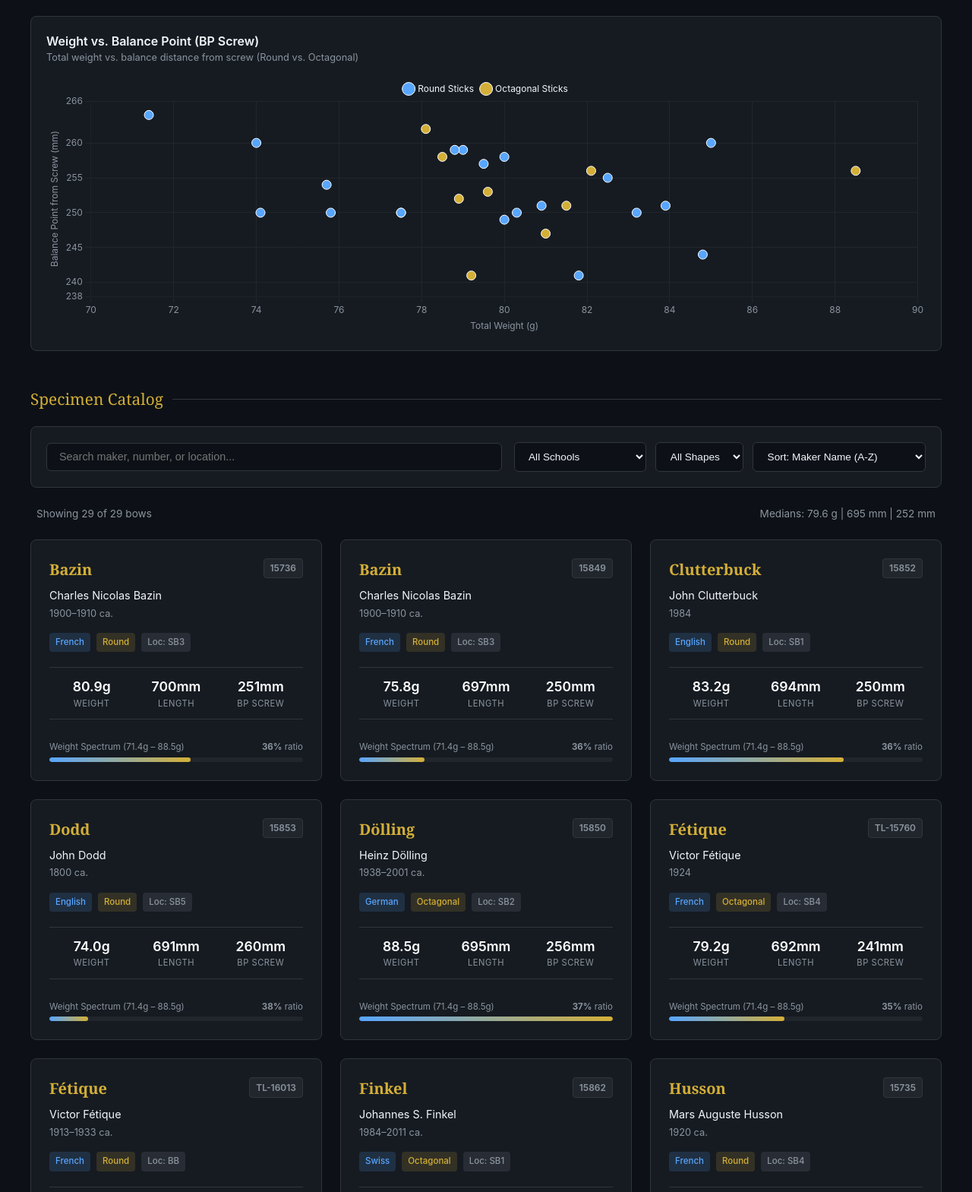
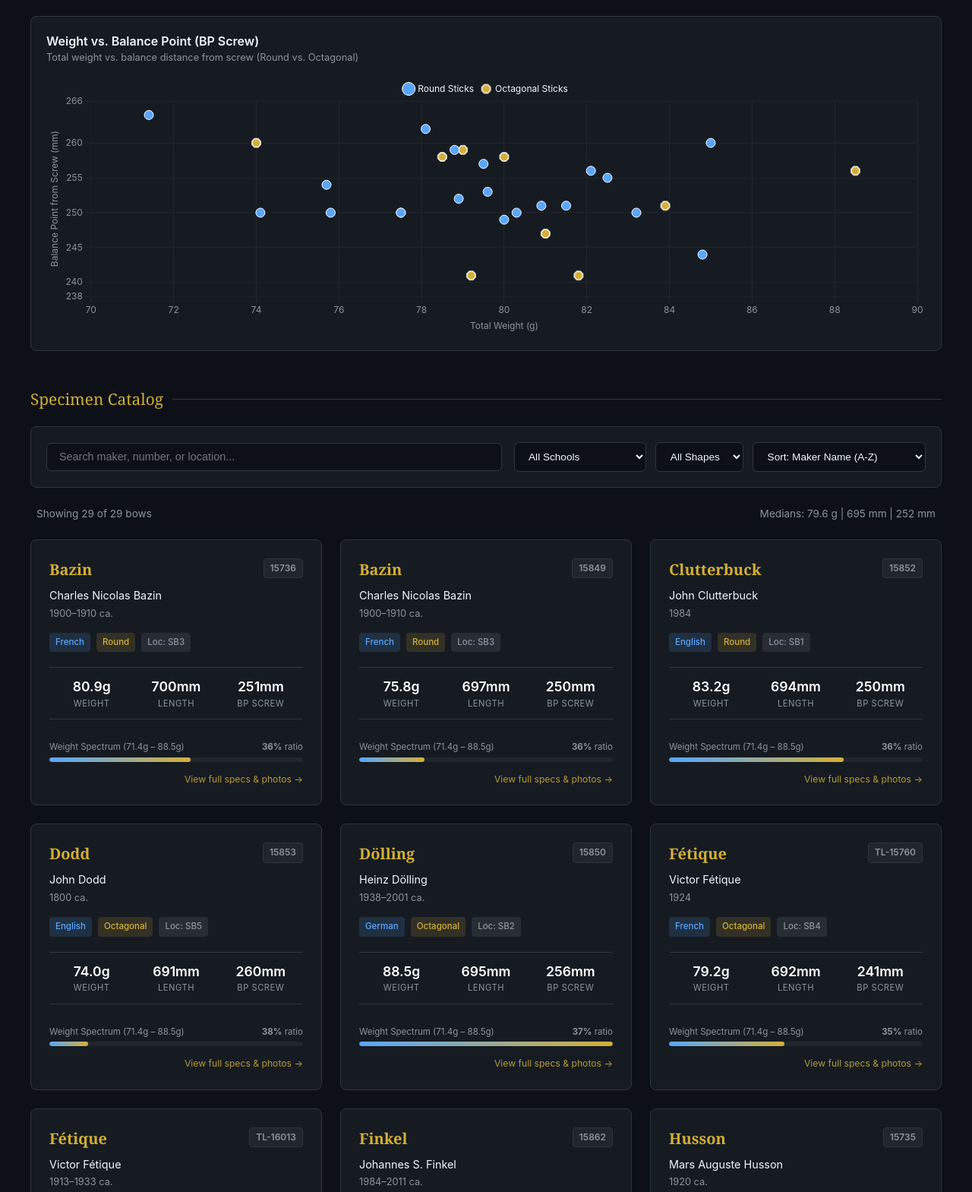
Before and after one commit to jg-mireles/cello-bows, a plain HTML site: page index.html in a window 1280 px wide. Shown: the part 571-2140 px from the top of the page at 76% size. Drawn offline with nearby package versions, Linux system fonts and the light colour scheme.

Commit message:
Update index.html

```diff
--- a/index.html
+++ b/index.html
@@ -5,6 +5,7 @@
   <meta name="viewport" content="width=device-width, initial-scale=1.0">
   <title>Cello Bow Collection | Index & Analytics</title>
   <script src="https://cdnjs.cloudflare.com/ajax/libs/Chart.js/3.9.1/chart.min.js"></script>
+  <script src="data.js"></script>
   <style>
     :root {
       --bg: #0d1117;
@@ -47,8 +48,13 @@
     select:focus { border-color: var(--gold); }
     .counter { max-width: 1200px; margin: 0 auto 1.5rem auto; color: var(--text-muted); font-size: 0.85rem; display: flex; justify-content: space-between; padding: 0 0.5rem; }
     .bow-grid { display: grid; grid-template-columns: repeat(auto-fill, minmax(320px, 1fr)); gap: 1.5rem; max-width: 1200px; margin: 0 auto; }
-    .card { background: var(--card-bg); border: 1px solid var(--border); border-radius: 8px; padding: 1.5rem; display: flex; flex-direction: column; justify-content: space-between; transition: transform 0.15s ease, border-color 0.15s ease; }
-    .card:hover { transform: translateY(-2px); border-color: var(--gold-dim); }
+    a.card {
+      text-decoration: none; color: inherit;
+      background: var(--card-bg); border: 1px solid var(--border); border-radius: 8px; padding: 1.5rem;
+      display: flex; flex-direction: column; justify-content: space-between;
+      transition: transform 0.15s ease, border-color 0.15s ease, box-shadow 0.15s ease;
+    }
+    a.card:hover { transform: translateY(-3px); border-color: var(--gold); box-shadow: 0 6px 20px rgba(0,0,0,0.35); }
     .card-header { display: flex; justify-content: space-between; align-items: flex-start; margin-bottom: 0.5rem; }
     .maker-name { font-family: Georgia, "Times New Roman", serif; font-size: 1.25rem; color: var(--gold); font-weight: 700; }
     .obj-number { font-size: 0.75rem; font-weight: 600; background: var(--tag-bg); border: 1px solid var(--border); padding: 0.2rem 0.5rem; border-radius: 4px; color: var(--text-muted); }
@@ -66,12 +72,13 @@
     .gauge-label { display: flex; justify-content: space-between; font-size: 0.72rem; color: var(--text-muted); margin-bottom: 0.25rem; }
     .gauge-bar-bg { background: var(--tag-bg); height: 6px; border-radius: 3px; overflow: hidden; }
     .gauge-bar-fill { background: linear-gradient(90deg, #58a6ff, #d4af37); height: 100%; border-radius: 3px; }
+    .card-cta { margin-top: 0.9rem; font-size: 0.76rem; color: var(--gold); text-align: right; opacity: 0.85; }
   </style>
 </head>
 <body>
   <header>
     <h1>Cello Bow Collection</h1>
-    <p>Physical Measurements & Benchmark Data (29 Specimens)</p>
+    <p>Physical Measurements & Benchmark Data (29 Specimens) — Click any bow for full specs & photos</p>
   </header>
 
   <div class="section-title">Collection Analytics</div>
@@ -136,39 +143,33 @@
   <div class="bow-grid" id="bowGrid"></div>
 
   <script>
-    const bows = [
-      { loc: "SB3", obj: "15736", maker: "Bazin", attr: "Charles Nicolas Bazin", school: "French", date: "1900–1910 ca.", shape: "Round", weight: 80.9, stick_len: 700, bp_screw: 251, bp_ratio: "36%" },
-      { loc: "SB3", obj: "15849", maker: "Bazin", attr: "Charles Nicolas Bazin", school: "French", date: "1900–1910 ca.", shape: "Round", weight: 75.8, stick_len: 697, bp_screw: 250, bp_ratio: "36%" },
-      { loc: "SB1", obj: "15852", maker: "Clutterbuck", attr: "John Clutterbuck", school: "English", date: "1984", shape: "Round", weight: 83.2, stick_len: 694, bp_screw: 250, bp_ratio: "36%" },
-      { loc: "SB5", obj: "15853", maker: "Dodd", attr: "John Dodd", school: "English", date: "1800 ca.", shape: "Round", weight: 74.0, stick_len: 691, bp_screw: 260, bp_ratio: "38%" },
-      { loc: "SB2", obj: "15850", maker: "Dölling", attr: "Heinz Dölling", school: "German", date: "1938–2001 ca.", shape: "Octagonal", weight: 88.5, stick_len: 695, bp_screw: 256, bp_ratio: "37%" },
-      { loc: "SB1", obj: "15862", maker: "Finkel", attr: "Johannes S. Finkel", school: "Swiss", date: "1984–2011 ca.", shape: "Octagonal", weight: 81.5, stick_len: 697, bp_screw: 251, bp_ratio: "36%" },
-      { loc: "SB4", obj: "TL-15760", maker: "Fétique", attr: "Victor Fétique", school: "French", date: "1924", shape: "Octagonal", weight: 79.2, stick_len: 692, bp_screw: 241, bp_ratio: "35%" },
-      { loc: "BB", obj: "TL-16013", maker: "Fétique", attr: "Victor Fétique", school: "French", date: "1913–1933 ca.", shape: "Round", weight: 80.0, stick_len: 697, bp_screw: 249, bp_ratio: "36%" },
-      { loc: "SB4", obj: "15735", maker: "Husson", attr: "Mars Auguste Husson", school: "French", date: "1920 ca.", shape: "Round", weight: 82.5, stick_len: 690, bp_screw: 255, bp_ratio: "37%" },
-      { loc: "SB4", obj: "15799", maker: "Lamy", attr: "Joseph Alfred Lamy", school: "French", date: "1895–1910 ca.", shape: "Round", weight: 77.5, stick_len: 691, bp_screw: 250, bp_ratio: "36%" },
-      { loc: "SB4", obj: "15863", maker: "Lamy", attr: "Joseph Alfred Lamy", school: "French", date: "1895–1910 ca.", shape: "Octagonal", weight: 78.5, stick_len: 691, bp_screw: 258, bp_ratio: "37%" },
-      { loc: "BB", obj: "TL-16014", maker: "Lamy", attr: "Joseph Alfred Lamy", school: "French", date: "1885–1919 ca.", shape: "Round", weight: 75.7, stick_len: 690, bp_screw: 254, bp_ratio: "37%" },
-      { loc: "BB", obj: "TL-15769", maker: "Lee", attr: "John Norwood Lee", school: "American", date: "1978–2020 ca.", shape: "Round", weight: 83.9, stick_len: 698, bp_screw: 251, bp_ratio: "36%" },
-      { loc: "QB", obj: "15861", maker: "Louis", attr: "A. N. Louis", school: "English", date: "1970–1999 ca.", shape: "Round", weight: 74.1, stick_len: 692, bp_screw: 250, bp_ratio: "36%" },
-      { loc: "BB", obj: "15848", maker: "Nürnberger", attr: "Carl Albert Nürnberger", school: "German", date: "1960–1970 ca.", shape: "Octagonal", weight: 78.1, stick_len: 697, bp_screw: 262, bp_ratio: "38%" },
-      { loc: "SB4", obj: "TL-15751", maker: "Ouchard", attr: "Emile A. Ouchard", school: "French", date: "1940 ca.", shape: "Octagonal", weight: 79.6, stick_len: 694, bp_screw: 253, bp_ratio: "36%" },
-      { loc: "SB3", obj: "15800", maker: "Peccatte", attr: "Charles Peccatte", school: "French", date: "1900 ca.", shape: "Round", weight: 80.3, stick_len: 693, bp_screw: 250, bp_ratio: "36%" },
-      { loc: "SB5", obj: "15737", maker: "Peccatte", attr: "Dominique Peccatte", school: "French", date: "1850 ca.", shape: "Octagonal", weight: 82.1, stick_len: 705, bp_screw: 256, bp_ratio: "36%" },
-      { loc: "SB5", obj: "TL-15750", maker: "Peccatte", attr: "Dominique Peccatte", school: "French", date: "1845–1850 ca.", shape: "Octagonal", weight: 78.9, stick_len: 691, bp_screw: 252, bp_ratio: "36%" },
-      { loc: "BB", obj: "TL-16015", maker: "Penzel", attr: "Karl Gerhard Penzel", school: "German", date: "1960 ca.", shape: "Octagonal", weight: 81.0, stick_len: 698, bp_screw: 247, bp_ratio: "35%" },
-      { loc: "SB2", obj: "15847", maker: "Penzel", attr: "Kurt Gerhard Penzel", school: "German", date: "1980–1989 ca.", shape: "Round", weight: 79.5, stick_len: 697, bp_screw: 257, bp_ratio: "37%" },
-      { loc: "SB2", obj: "15857", maker: "Pfretzschner", attr: "H. R. Pfretzschner Sr.", school: "German", date: "1880–1914 ca.", shape: "Round", weight: 71.4, stick_len: 700, bp_screw: 264, bp_ratio: "38%" },
-      { loc: "SB1", obj: "15856", maker: "Salchow", attr: "William Salchow", school: "American", date: "1977", shape: "Round", weight: 81.8, stick_len: 693, bp_screw: 241, bp_ratio: "35%" },
-      { loc: "BB", obj: "TL-15770", maker: "Salchow", attr: "William Salchow", school: "American", date: "1970 ca.", shape: "Round", weight: 85.0, stick_len: 694, bp_screw: 260, bp_ratio: "37%" },
-      { loc: "SB3", obj: "TL-15752", maker: "Sartory", attr: "Eugène Sartory", school: "French", date: "1935 ca.", shape: "Round", weight: 80.0, stick_len: 695, bp_screw: 258, bp_ratio: "37%" },
-      { loc: "SB2", obj: "15854", maker: "Seifert", attr: "Lothar Seifert", school: "German", date: "1950–1970 ca.", shape: "Round", weight: 84.8, stick_len: 699, bp_screw: 244, bp_ratio: "35%" },
-      { loc: "BB", obj: "15851", maker: "Tubbs", attr: "James Tubbs", school: "English", date: "1885 ca.", shape: "Octagonal", weight: 77.5, stick_len: 692, bp_screw: 250, bp_ratio: "36%" },
-      { loc: "SB4", obj: "TL-15753", maker: "Voirin", attr: "François Nicolas Voirin", school: "French", date: "1865 ca.", shape: "Round", weight: 79.0, stick_len: 701, bp_screw: 259, bp_ratio: "37%" },
-      { loc: "BB", obj: "15855", maker: "Zabinski", attr: "Roger Zabinski", school: "American", date: "1991 ca.", shape: "Round", weight: 78.8, stick_len: 697, bp_screw: 259, bp_ratio: "37%" }
-    ];
+    const bows = BOWS_DATA;
+    const minWeight = 71.4, maxWeight = 88.5;
 
-    const minWeight = 71.4, maxWeight = 88.5;
+    function createOctagonCanvas(size = 15, fill = '#d4af37', stroke = '#ffffff') {
+      const c = document.createElement('canvas');
+      c.width = size;
+      c.height = size;
+      const ctx = c.getContext('2d');
+      const r = (size / 2) - 1.5;
+      const cx = size / 2;
+      const cy = size / 2;
+      ctx.beginPath();
+      for (let i = 0; i < 8; i++) {
+        const angle = (i * Math.PI / 4) + (Math.PI / 8);
+        const x = cx + r * Math.cos(angle);
+        const y = cy + r * Math.sin(angle);
+        if (i === 0) ctx.moveTo(x, y);
+        else ctx.lineTo(x, y);
+      }
+      ctx.closePath();
+      ctx.fillStyle = fill;
+      ctx.fill();
+      ctx.lineWidth = 1.5;
+      ctx.strokeStyle = stroke;
+      ctx.stroke();
+      return c;
+    }
 
     function renderBows() {
       const q = (document.getElementById('searchInput').value || '').toLowerCase().trim();
@@ -184,7 +185,7 @@
       });
 
       filtered.sort((a, b) => {
-        if (sort === 'maker') return a.maker.localeCompare(b.maker);
+        if (sort === 'maker') return a.maker.localeCompare(b.maker) || a.obj.localeCompare(b.obj);
         if (sort === 'weight-asc') return a.weight - b.weight;
         if (sort === 'weight-desc') return b.weight - a.weight;
         if (sort === 'length-asc') return a.stick_len - b.stick_len;
@@ -198,8 +199,9 @@
 
       document.getElementById('bowGrid').innerHTML = filtered.map(b => {
         const weightPct = Math.max(0, Math.min(100, ((b.weight - minWeight) / (maxWeight - minWeight)) * 100));
+        const ratioPct = Math.round(b.bp_screw_ratio * 100) + '%';
         return `
-          <div class="card">
+          <a href="bow.html?id=${encodeURIComponent(b.id)}" class="card">
             <div>
               <div class="card-header">
                 <span class="maker-name">${b.maker}</span>
@@ -218,14 +220,17 @@
                 <div><div class="stat-val">${b.bp_screw}mm</div><div class="stat-lbl">BP Screw</div></div>
               </div>
             </div>
-            <div class="gauge-container">
-              <div class="gauge-label">
-                <span>Weight Spectrum (${minWeight}g – ${maxWeight}g)</span>
-                <span><strong>${b.bp_ratio}</strong> ratio</span>
+            <div>
+              <div class="gauge-container">
+                <div class="gauge-label">
+                  <span>Weight Spectrum (${minWeight}g – ${maxWeight}g)</span>
+                  <span><strong>${ratioPct}</strong> ratio</span>
+                </div>
+                <div class="gauge-bar-bg"><div class="gauge-bar-fill" style="width: ${weightPct}%;"></div></div>
               </div>
-              <div class="gauge-bar-bg"><div class="gauge-bar-fill" style="width: ${weightPct}%;"></div></div>
+              <div class="card-cta">View full specs & photos →</div>
             </div>
-          </div>`;
+          </a>`;
       }).join('');
     }
 
@@ -258,19 +263,21 @@
           options: { responsive: true, maintainAspectRatio: false, plugins: { legend: { display: false } }, scales: { y: { beginAtZero: true, grid: { color: '#21262d' }, ticks: { stepSize: 2 } }, x: { grid: { display: false } } } }
         });
 
+        const octagonIcon = createOctagonCanvas(15, '#d4af37', '#ffffff');
+
         new Chart(document.getElementById('scatterFeelChart'), {
           type: 'scatter',
           data: {
             datasets: [
               { label: 'Round Sticks', data: bows.filter(b => b.shape === 'Round').map(b => ({ x: b.weight, y: b.bp_screw, bow: b })), backgroundColor: '#58a6ff', borderColor: '#ffffff', pointRadius: 6, pointHoverRadius: 9 },
-              { label: 'Octagonal Sticks', data: bows.filter(b => b.shape === 'Octagonal').map(b => ({ x: b.weight, y: b.bp_screw, bow: b })), backgroundColor: '#d4af37', borderColor: '#ffffff', pointRadius: 6, pointHoverRadius: 9 }
+              { label: 'Octagonal Sticks', data: bows.filter(b => b.shape === 'Octagonal').map(b => ({ x: b.weight, y: b.bp_screw, bow: b })), backgroundColor: '#d4af37', borderColor: '#ffffff', pointStyle: octagonIcon, pointRadius: 7, pointHoverRadius: 10 }
             ]
           },
           options: {
             responsive: true, maintainAspectRatio: false,
             plugins: {
               legend: { labels: { color: '#f0f6fc', usePointStyle: true } },
-              tooltip: { callbacks: { label: ctx => `${ctx.raw.bow.maker} (${ctx.raw.bow.obj}): ${ctx.raw.bow.weight}g, ${ctx.raw.bow.bp_screw}mm [${ctx.raw.bow.bp_ratio}]` } }
+              tooltip: { callbacks: { label: ctx => `${ctx.raw.bow.maker} (${ctx.raw.bow.obj}): ${ctx.raw.bow.weight}g, ${ctx.raw.bow.bp_screw}mm [${Math.round(ctx.raw.bow.bp_screw_ratio*100)}%]` } }
             },
             scales: {
               x: { title: { display: true, text: 'Total Weight (g)', color: '#8b949e' }, min: 70, max: 90, grid: { color: '#21262d' } },
```
